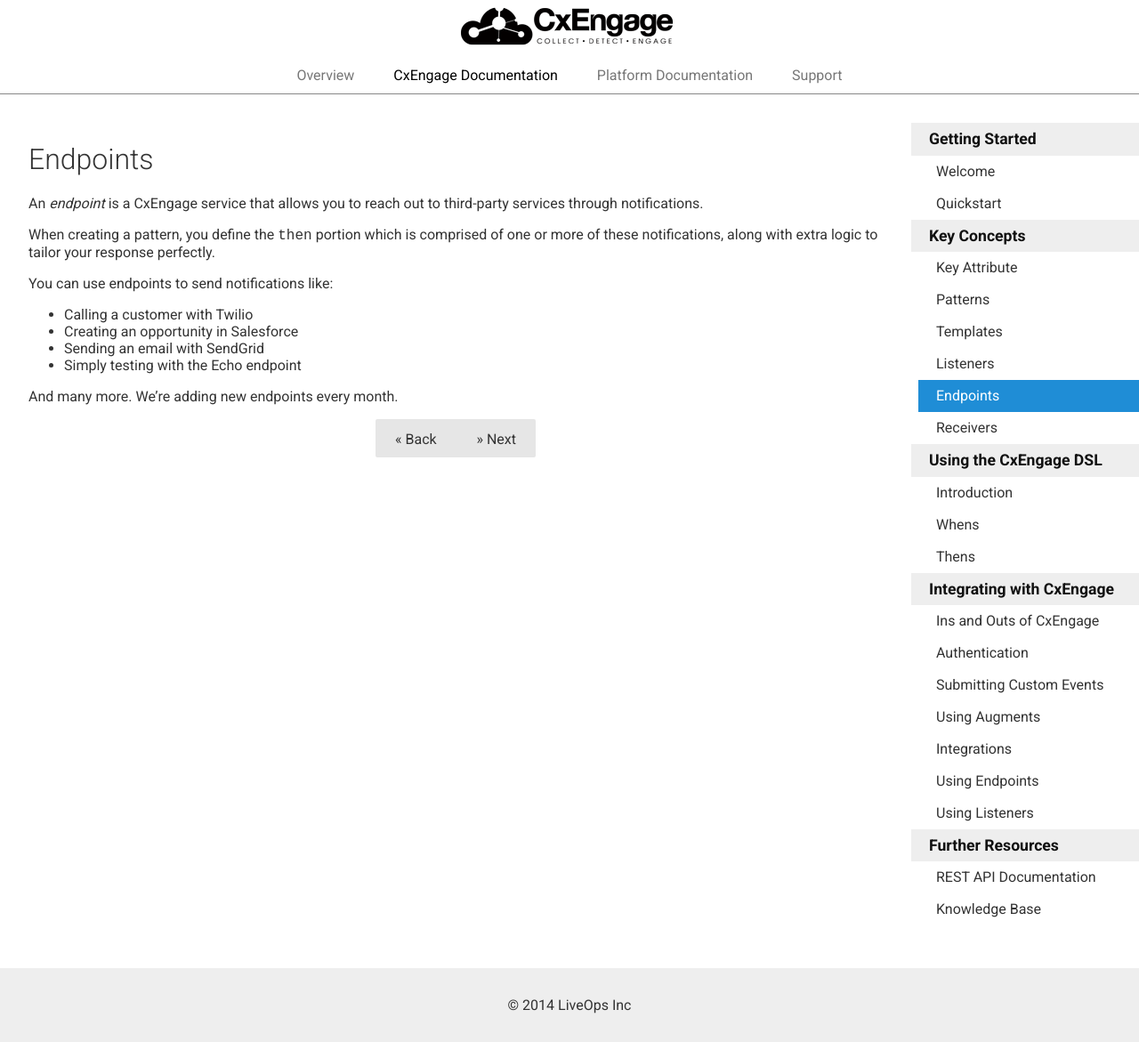
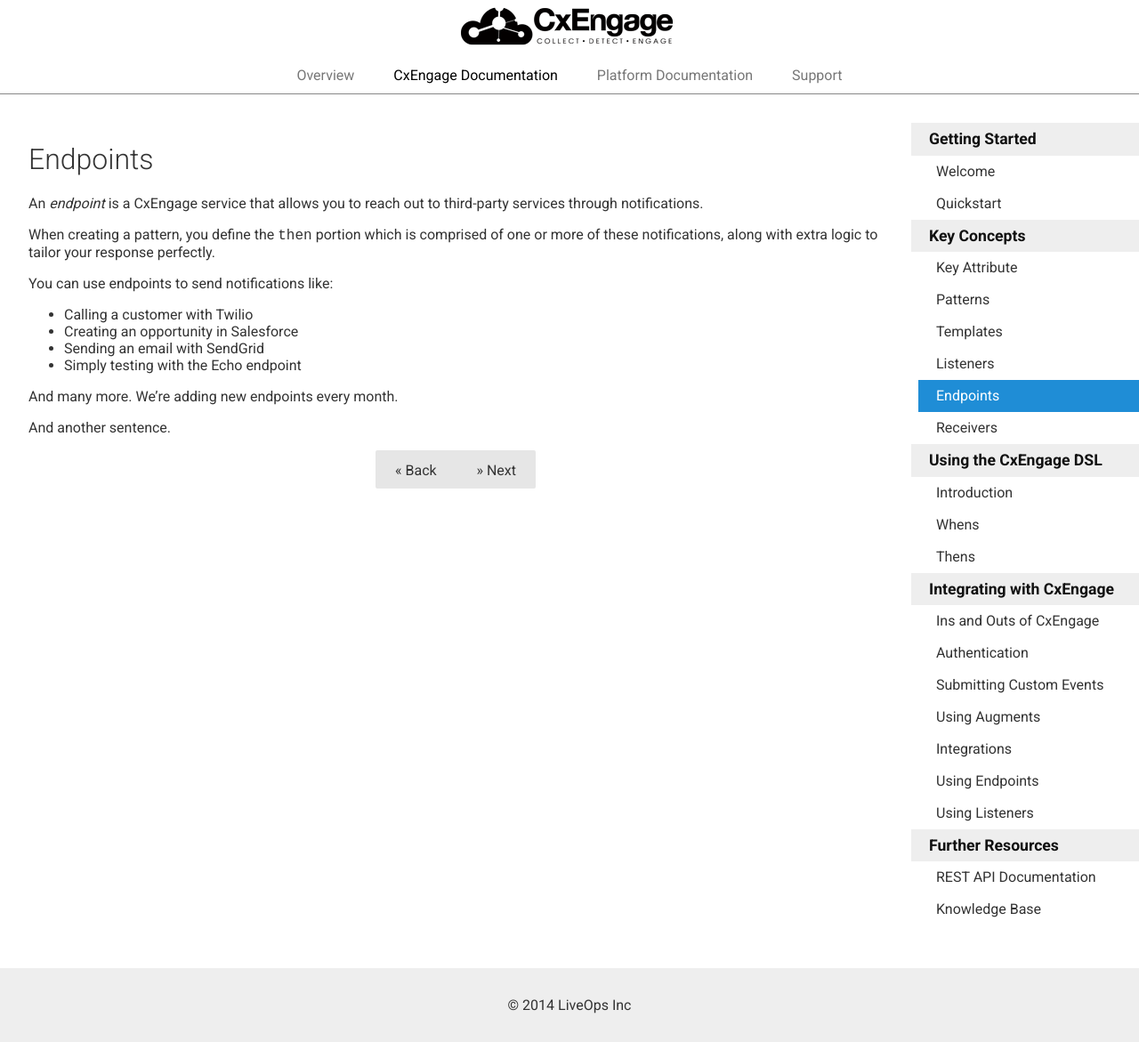
Before and after one commit to ianbishop/userevents.github.io, a Jekyll site: the page built from 4.1/docs/endpoints.md, in a window 1280 px wide. Shown: the whole page at 89% size. Built offline with Jekyll 4.4.1, drawn with Linux system fonts in a browser that asks for light colours; Markdown is read by kramdown in place of the engine named in the settings.

Commit message:
I changed endpoints docs

```diff
--- a/4.1/docs/endpoints.md
+++ b/4.1/docs/endpoints.md
@@ -22,3 +22,5 @@
 * Simply testing with the Echo endpoint
 
 And many more. We're adding new endpoints every month.
+
+And another sentence.
```
